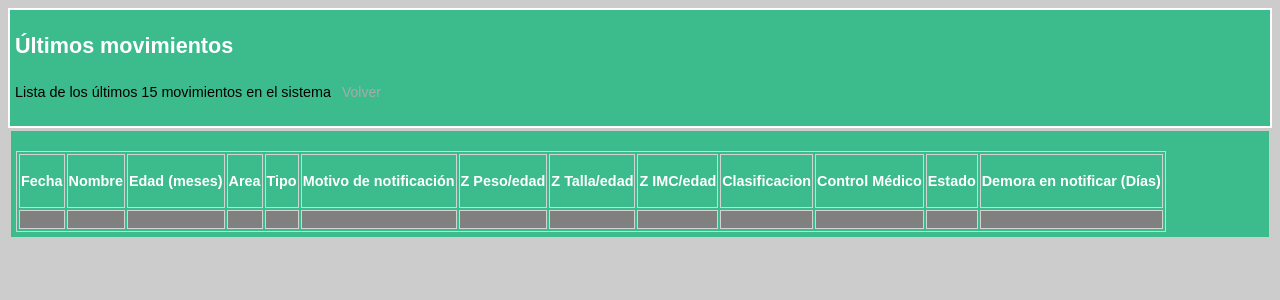
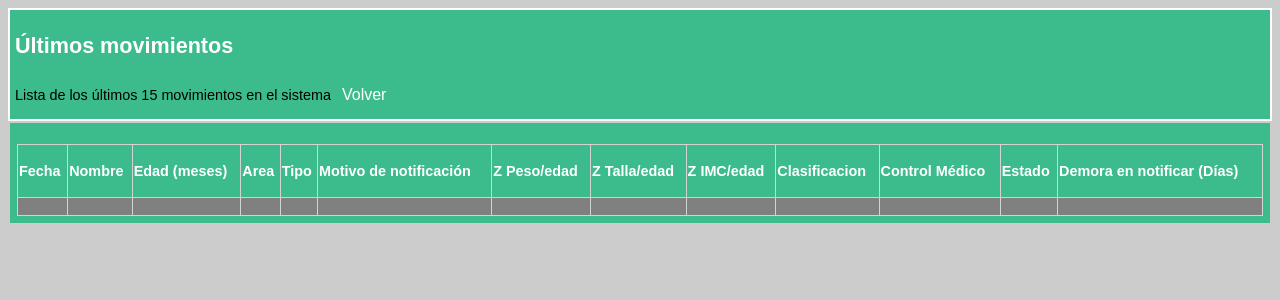
Before and after one commit to enriquefnt/reglog, a PHP site: page /include/ultimos.php in a window 1280 px wide. Shown: the top 300 px of the page. Run offline with PHP 8.4, Linux system fonts and the light colour scheme; data that the repository does not hold is empty.

Commit message:
ajustes css

```diff
--- a/include/estilo.css
+++ b/include/estilo.css
@@ -2,10 +2,11 @@
 
 @import url(https://fonts.googleapis.com/css?family=Open+Sans:400,700);
 
-body {
-  background: #ccc;
-  font-family: 'Open Sans', sans-serif;
-}
+body {font-size: 0.9em;
+  background-color: #ccc;
+  font-family: arial, helvetica, sans-serif;
+  }
+
 
 ul {
   list-style: none; /* Quitamos los marcadores */
@@ -17,7 +18,7 @@ li {
   display: table-cell;
   border: 2px;
   text-align: center;
-  padding: 1px;
+  padding: 5px;
 }
 
 header {
@@ -27,27 +28,7 @@ header {
   border: 2px solid #fff;
  }
 
-body {font-size: 0.9em;
-  background-color: #ccc;
-  font-family: arial, helvetica, sans-serif;
-  }
 
-
-
-
-
-ul {
-  list-style: none; /* Quitamos los marcadores */
-  padding: 10; /* Quitamos el padding por defecto de la lista */
-  margin-left: 10px; /* Separamos la lista de la izquierda */
-}
-
-li {
-  display: table-cell;
-  border: 2px;
-  text : center;
-  padding: 1em;
-}
 
 h2 {
   color: white;
@@ -56,26 +37,16 @@ h2 {
 
 
 p {
+  margin-bottom: 1px;
 
-  text-align: left;
 }
 
 
 div {
    display: block;
   background-color: #3cbc8d;
-  padding: 5px;
-  border: 3px solid #ccc;
-}
-
-
-blockquote {
-  padding: 1px;
-  text-align: left;
-  margin: 1px
-
-}
-
+  padding: 7px;
+  border: 2px solid #ccc;
 }
 
 table {
@@ -103,8 +74,7 @@ td {
 
 th, td {
   padding: 1px;
-  text-align: left;
-  margin: 1px;
+
 }
 
 
@@ -209,13 +179,13 @@ tr:nth-child(even) {
 
 .button {
   border: 1px;
-  color: darkgray;
+  color: white;
   padding: 5px 5px;
   text-align: center;
   text-decoration: none;
   display: inline-block;
-  font-size: 14px;
-  margin: 2px 2px;
+  font-size: 16px;
+  margin: 4px 2px;
   transition-duration: 0.4s;
   cursor: pointer;
 }
```
Also changed, not shown: include/nominal.php (+6 -6 lines), include/webpag.php (+4 -3 lines).
